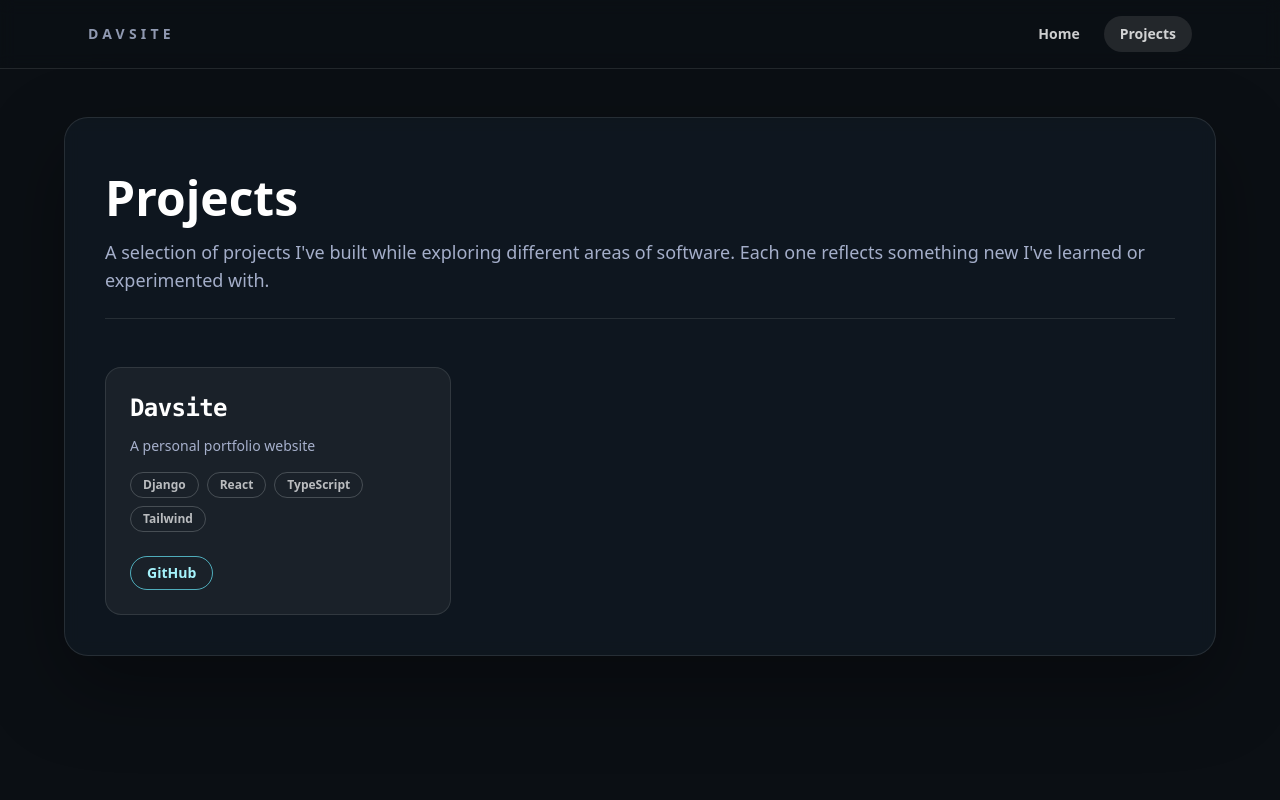
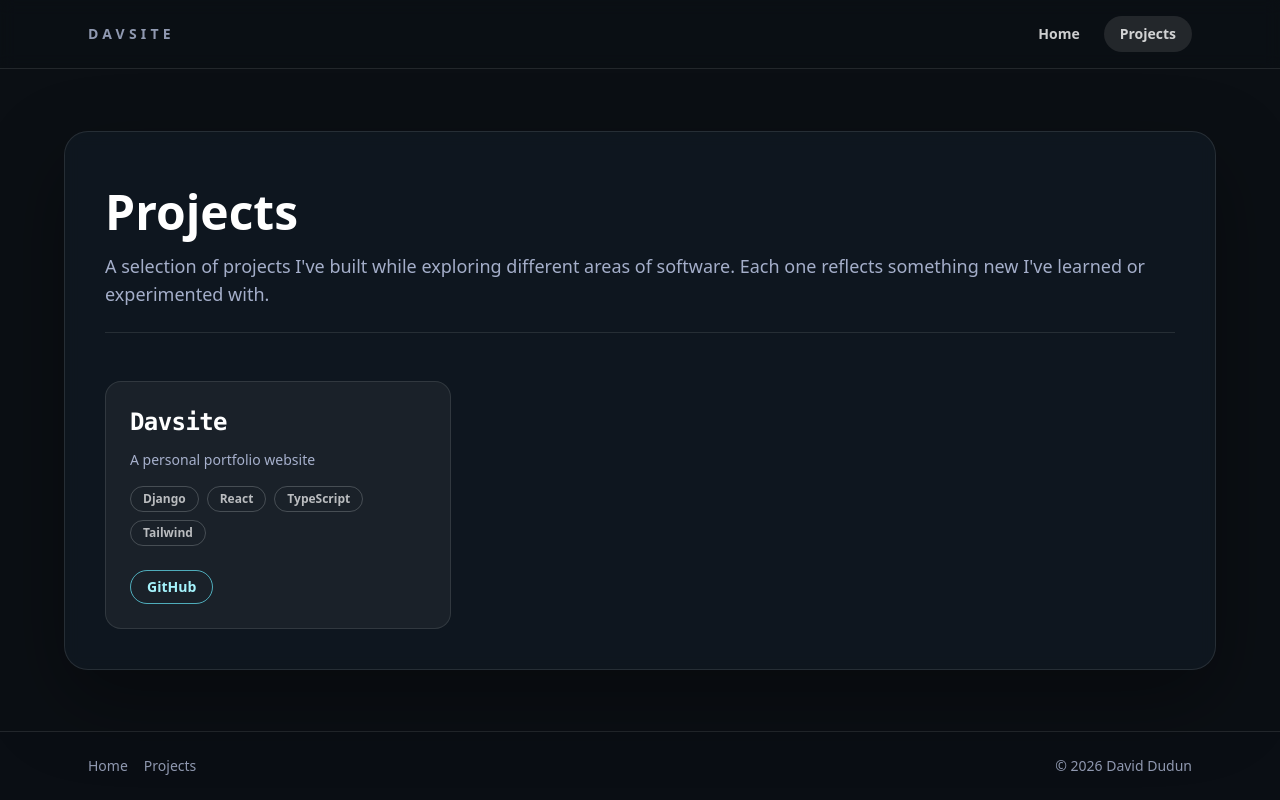
Before and after one commit to daviddudun/davsite, a React app in the folder frontend/: page /projects in a window 1280 px wide. Built offline with nearby package versions, Linux system fonts and the light colour scheme; the HTML template or start-up script is replaced by a standard one.

Commit message:
feat: add basic footer with navigation

```diff
--- a/frontend/src/App.tsx
+++ b/frontend/src/App.tsx
@@ -1,13 +1,16 @@
 import './App.css'
 import { BrowserRouter } from 'react-router-dom'
 import { AppRoutes } from './routes/AppRoutes'
-import { NavBar } from './components'
+import { Footer, NavBar } from './components'
 
 function App() {
   return (
     <BrowserRouter>
-      <NavBar />
-      <AppRoutes />
+      <div className="min-h-screen flex flex-col">
+        <NavBar />
+        <AppRoutes />
+        <Footer />
+      </div>
     </BrowserRouter>
   )
 }
--- /dev/null
+++ b/frontend/src/components/Footer.tsx
@@ -0,0 +1,19 @@
+function Footer() {
+  return (
+    <footer className="w-full border-t border-white/10 bg-midnight/90">
+      <div className="mx-auto flex w-full max-w-6xl flex-col items-start justify-between gap-4 px-6 py-6 text-sm text-mist/70 md:flex-row md:items-center">
+        <div className="flex flex-wrap gap-4">
+          <a className="transition hover:text-white" href="/">
+            Home
+          </a>
+          <a className="transition hover:text-white" href="/projects">
+            Projects
+          </a>
+        </div>
+        <div>© {new Date().getFullYear()} David Dudun</div>
+      </div>
+    </footer>
+  )
+}
+
+export default Footer
--- a/frontend/src/components/index.ts
+++ b/frontend/src/components/index.ts
@@ -1,2 +1,3 @@
 export { default as NavBar } from './NavBar'
 export { default as ProjectCard } from './ProjectCard'
+export { default as Footer } from './Footer'
--- a/frontend/src/pages/Home.tsx
+++ b/frontend/src/pages/Home.tsx
@@ -1,6 +1,6 @@
 function Home() {
   return (
-    <main className="app-shell bg-midnight text-white">
+    <main className="app-shell bg-midnight text-white flex-1">
       <section className="w-full max-w-3xl rounded-3xl border border-white/10 bg-steel/90 p-10 shadow-[0_30px_80px_rgba(0,0,0,0.35)] backdrop-blur">
         <p className="text-sm uppercase tracking-[0.35em] text-mist/70">
           Profile
--- a/frontend/src/pages/Projects.tsx
+++ b/frontend/src/pages/Projects.tsx
@@ -11,7 +11,7 @@ const projects = [
 
 function Projects() {
   return (
-    <main className="app-shell bg-midnight text-white">
+    <main className="app-shell bg-midnight text-white flex-1">
       <section className="w-full max-w-6xl rounded-3xl border border-white/10 bg-steel/90 p-10 shadow-[0_30px_80px_rgba(0,0,0,0.35)] backdrop-blur">
         <h1 className="mt-4 text-4xl font-semibold leading-tight md:text-5xl">
           Projects
```
